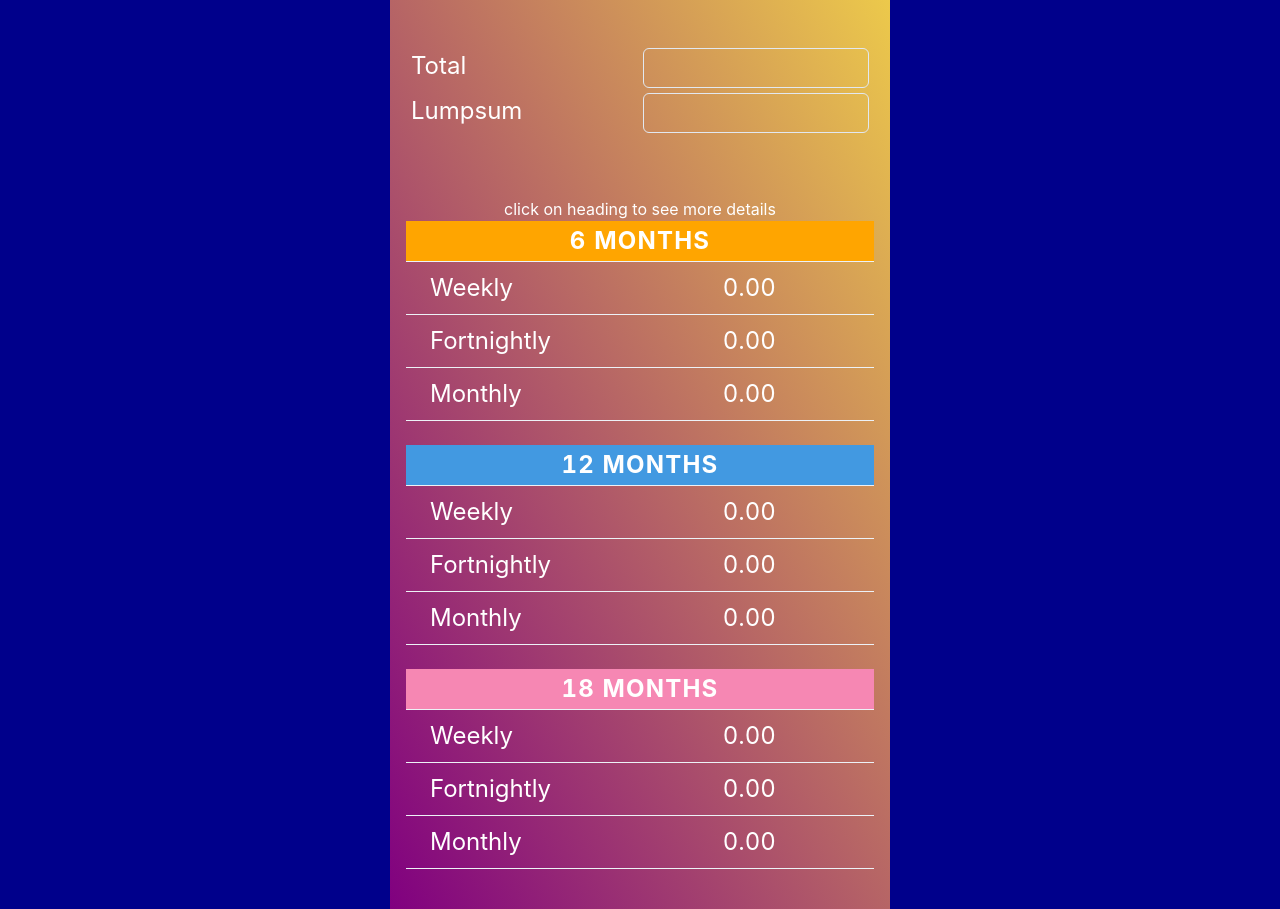
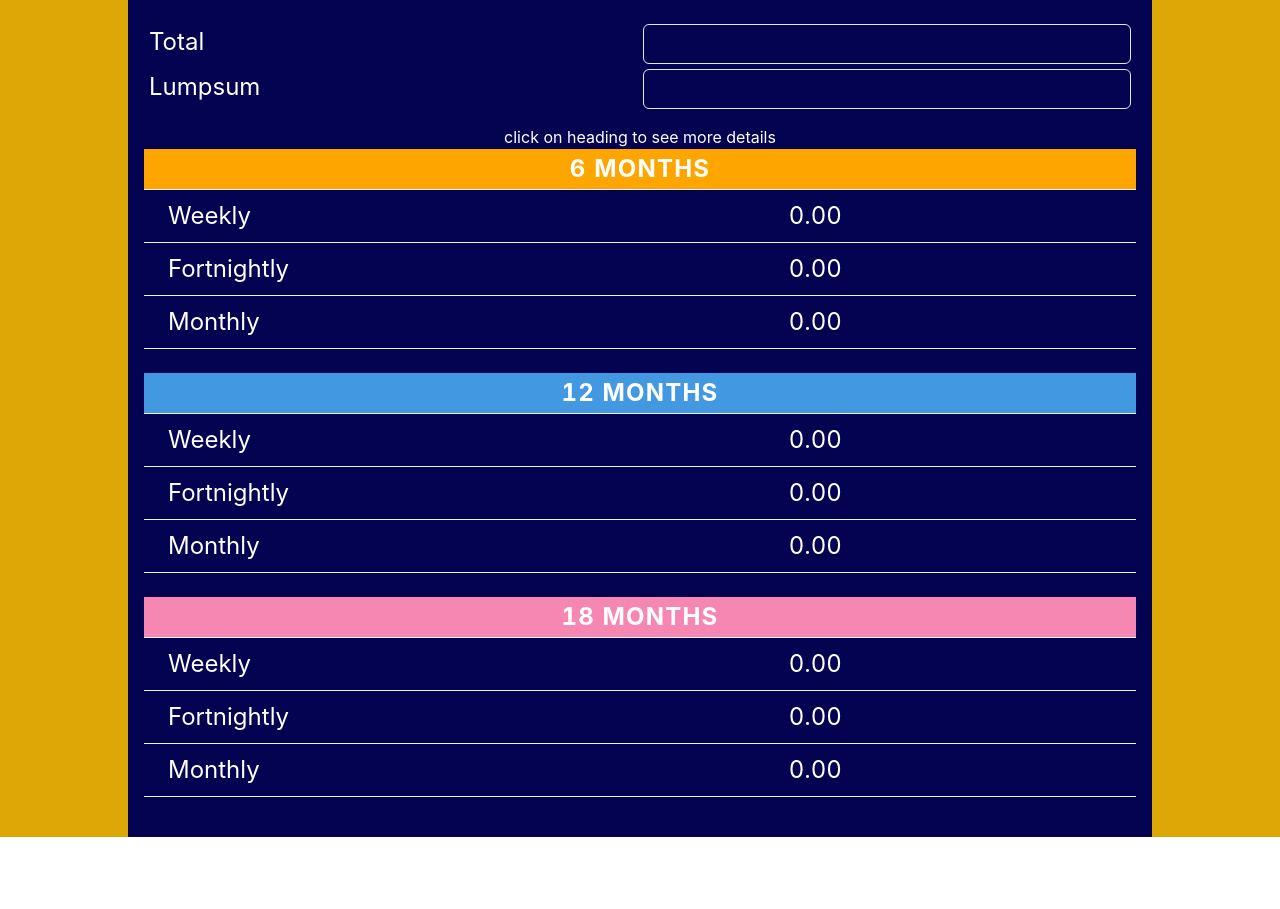
Before and after one commit to TomZhong-au/utility, a React (Vite) app: page / in a window 1280 px wide. After the commit the page ends 837 px from the top, so only its background shows below. Built offline with nearby package versions, Linux system fonts and the light colour scheme.

Commit message:
Add orientation (#3)
* feat: add custom hooks to detect orientation

* fix: change background color, table font size

* feat: add remove eventlistner in custome hooks

```diff
--- a/src/components/Instalment/DataTable.tsx
+++ b/src/components/Instalment/DataTable.tsx
@@ -39,14 +39,15 @@ const DataTable = ({ balance }: { balance: number }) => {
           transform={isSelcted ? "scale(1.03,1.03)" : ""}
           fontWeight={isSelcted ? "600" : ""}
           key={title}
+          fontSize={'xl'}
         >
           <Td>
             <Button
               border={"none"}
               bg={color}
-              size={"sm"}
+              size={"md"}
               onClick={() => handleClick(index)}
-              fontSize={"14px"}
+              fontSize={"xl"}
               _hover={{ transform: "scale(1.1,1.1)", border: "none" }}
               _focus={{ outline: "none" }}
             >
--- a/src/components/Instalment/Instalment.tsx
+++ b/src/components/Instalment/Instalment.tsx
@@ -7,26 +7,27 @@ import {
   Spacer,
 } from "@chakra-ui/react";
 import { useState } from "react";
-import DataCards from './DataCards';
+import DataCards from "./DataCards";
+import useOrientation from "../../hooks/useOrientation";
+import DataTable from "./DataTable";
 
 const Instalment = () => {
   const [amount, setAmount] = useState(0);
   const [lumpsum, setLumpsum] = useState(0);
-
-
+  const orientation = useOrientation();
 
   return (
-    <Box width={'100vw'} bgColor={'darkblue'}>
+    <Box width={"100vw"} bgColor={"#dda706"}>
       <Box
-      maxW={"500px"}
+        maxW={"1024px"}
         p={"1rem"}
-      pt={"3rem"}
-      bgGradient={'linear(to-tr,purple,yellow.400)'}
+        pt={"1.5rem"}
+        // bgGradient={"linear(to-tr,purple,yellow.400)"}
+        bgColor={'#030352'}
         color={"white"}
-      m={'auto'}
-
+        m={"auto"}
       >
-      <Grid templateColumns="repeat(2, 1fr)" gap={"5px"} px={'5px'} >
+        <Grid templateColumns="repeat(2, 1fr)" gap={"5px"} px={"5px"}>
           <GridItem fontSize={"2xl"}>
             <label htmlFor="total" color="blue">
               Total
@@ -42,10 +43,9 @@ const Instalment = () => {
                 onChange={(e) => setAmount(Number(e.target.value))}
               />
             </NumberInput>
-
-        </GridItem >
+          </GridItem>
           <GridItem fontSize={"2xl"}>
-        <label htmlFor="lumpsum" color="blue" >
+            <label htmlFor="lumpsum" color="blue">
               Lumpsum
             </label>
           </GridItem>
@@ -61,10 +61,14 @@ const Instalment = () => {
             </NumberInput>
           </GridItem>
         </Grid>
-      <Spacer height={"4rem"}/>
+        <Spacer height={"1rem"} />
 
-{/* <DataTable balance={amount-lumpsum}/> */}
-<DataCards balance={amount-lumpsum}/>
+        {orientation === "landscape" ? (
+          <DataTable balance={amount - lumpsum} />
+        ) : (
+          <DataCards balance={amount - lumpsum} />
+        )}
+
       </Box>
     </Box>
   );
--- /dev/null
+++ b/src/hooks/useOrientation.ts
@@ -0,0 +1,29 @@
+import { useEffect, useState } from "react";
+
+export default function useOrientation() {
+  const [orientation, setOrientation] = useState<"portrait" | "landscape">(
+    "portrait"
+  );
+
+  useEffect(() => {
+    const getOrientation = () => {
+      if (screen.orientation) {
+        screen.orientation.type.includes("portrait")
+          ? setOrientation("portrait")
+          : setOrientation("landscape");
+      }
+    };
+
+    if (screen.orientation) {
+      screen.orientation.addEventListener("change", getOrientation);
+    }
+
+    return () => {
+      if (screen.orientation) {
+        screen.orientation.removeEventListener("change", getOrientation);
+      }
+    };
+  }, []);
+
+  return orientation;
+}
```
Lines whose indentation alone changed are shown as unchanged.
